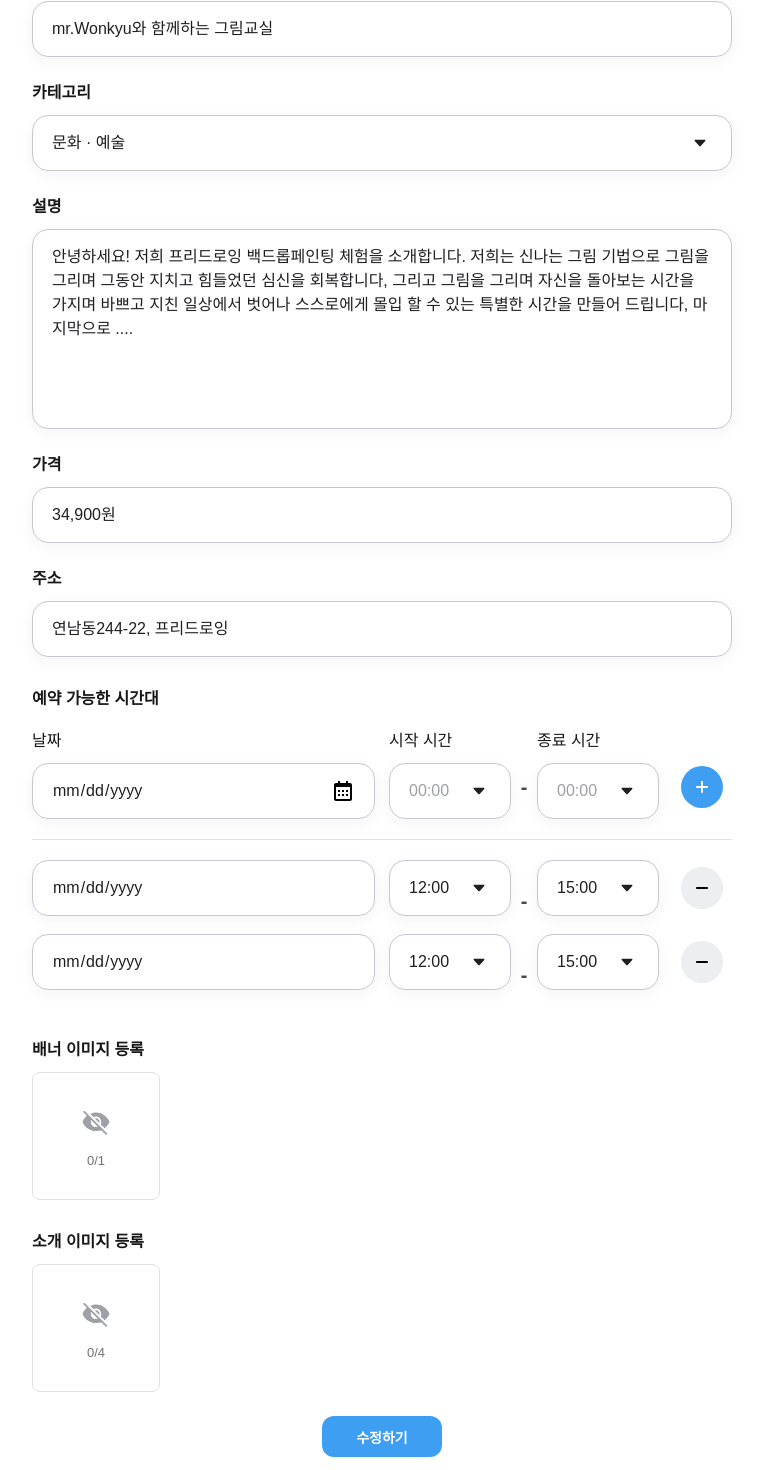
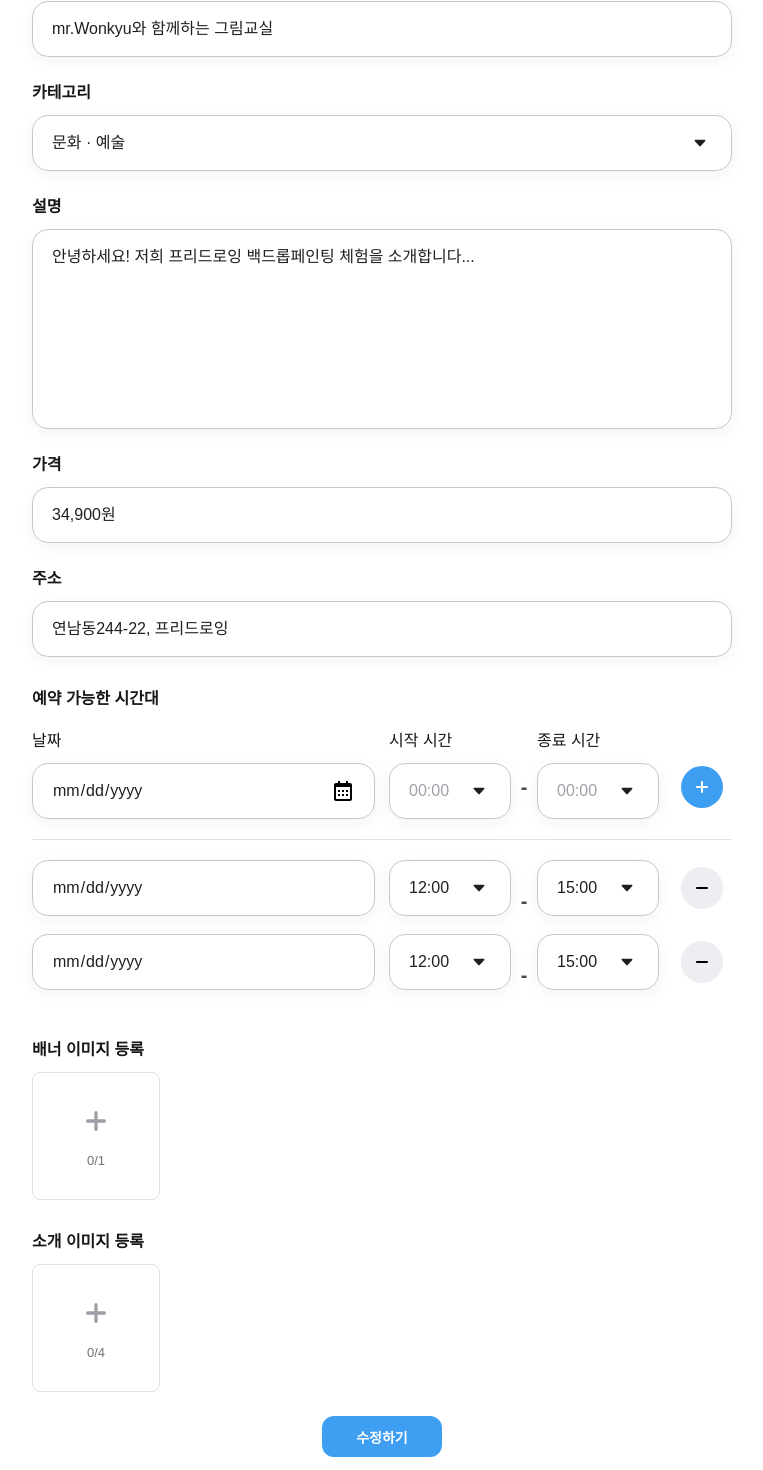
Before and after one commit to yuwonkyu/codenomad, a Next.js app: page /experiences/edit in a window 1280 px wide. Shown: the part 161-1631 px from the top of the page, without its empty margins (258-1021 px from the left). Built offline with nearby package versions, Linux system fonts and the light colour scheme; a web font is replaced by a local one.

Commit message:
♻️ ✨ feat: 아이콘 추가 - 회색 더하기 아이콘 SVG 파일 추가

```diff
--- a/src/app/experiences/edit/page.tsx
+++ b/src/app/experiences/edit/page.tsx
@@ -13,7 +13,6 @@ import ConfirmModal from '@/components/common/ConfirmModal';
 import CommonModal from '@/components/common/CancelModal';
 import { useRouter } from 'next/navigation';
 
-// 카테고리 옵션
 const categoryOptions = [
   { value: '', label: '카테고리를 선택해 주세요' },
   { value: 'culture', label: '문화 · 예술' },
@@ -24,7 +23,6 @@ const categoryOptions = [
   { value: 'wellbeing', label: '웰빙' },
 ];
 
-// 예약 시간대 타입
 interface ReserveTime {
   date: string;
   start: string;
@@ -32,12 +30,10 @@ interface ReserveTime {
 }
 
 const ExperienceEditPage = () => {
-  // 입력값 상태 관리
+  // 입력값 상태
   const [title, setTitle] = useState('mr.Wonkyu와 함께하는 그림교실');
   const [category, setCategory] = useState('culture');
-  const [desc, setDesc] = useState(
-    '안녕하세요! 저희 프리드로잉 백드롭페인팅 체험을 소개합니다. 저희는 신나는 그림 기법으로 그림을 그리며 그동안 지치고 힘들었던 심신을 회복합니다, 그리고 그림을 그리며 자신을 돌아보는 시간을 가지며 바쁘고 지친 일상에서 벗어나 스스로에게 몰입 할 수 있는 특별한 시간을 만들어 드립니다, 마지막으로 ....',
-  );
+  const [desc, setDesc] = useState('안녕하세요! 저희 프리드로잉 백드롭페인팅 체험을 소개합니다...');
   const [price, setPrice] = useState('34,900원');
   const [address, setAddress] = useState('연남동244-22, 프리드로잉');
   const [reserveTimes, setReserveTimes] = useState<ReserveTime[]>([
@@ -46,15 +42,16 @@ const ExperienceEditPage = () => {
     { date: '22/11/14', start: '12:00', end: '15:00' },
   ]);
   const [banner, setBanner] = useState<File | null>(null);
-  const [bannerPreview, setBannerPreview] = useState<string | null>(null); // 초기값 없음
+  const [bannerPreview, setBannerPreview] = useState<string | null>(null);
   const [introImages, setIntroImages] = useState<File[]>([]);
-  const [introPreviews, setIntroPreviews] = useState<string[]>([]); // 초기값 없음
+  const [introPreviews, setIntroPreviews] = useState<string[]>([]);
   const [modalOpen, setModalOpen] = useState(false);
   const [leaveModalOpen, setLeaveModalOpen] = useState(false);
   const [pendingAction, setPendingAction] = useState<(() => void) | null>(null);
+  const [isSubmitting, setIsSubmitting] = useState(false);
   const router = useRouter();
 
-  // 1. 최초 입력값 저장 (useRef로 한 번만 저장)
+  // 최초 입력값 저장
   const initialValues = useRef({
     title,
     category,
@@ -66,8 +63,10 @@ const ExperienceEditPage = () => {
     reserveTimes: JSON.stringify(reserveTimes),
   });
 
-  // 2. 변경사항 비교 함수
-  const hasChanged = () =>
+  // 변경사항 비교
+  const hasChanged = () => {
+    if (isSubmitting) return false;
+    return (
       title !== initialValues.current.title ||
       category !== initialValues.current.category ||
       desc !== initialValues.current.desc ||
@@ -75,9 +74,11 @@ const ExperienceEditPage = () => {
       address !== initialValues.current.address ||
       bannerPreview !== initialValues.current.bannerPreview ||
       JSON.stringify(introPreviews) !== JSON.stringify(initialValues.current.introPreviews) ||
-    JSON.stringify(reserveTimes) !== initialValues.current.reserveTimes;
+      JSON.stringify(reserveTimes) !== initialValues.current.reserveTimes
+    );
+  };
 
-  // 수정하기 버튼 클릭 시
+  // 수정하기
   const handleSubmit = (e: React.FormEvent) => {
     e.preventDefault();
     if (
@@ -93,20 +94,21 @@ const ExperienceEditPage = () => {
       alert('필수 항목을 모두 입력해 주세요.\n(중복된 예약 시간대도 확인)');
       return;
     }
+    setIsSubmitting(true); // 수정 완료 후 경고 비활성화
     setModalOpen(true);
   };
 
-  // 3. 뒤로가기 버튼 클릭 시
+  // 뒤로가기
   const handleBackClick = () => {
     if (hasChanged()) {
       setPendingAction(() => () => router.back());
-      setLeaveModalOpen(true); // 변경사항 있으면 경고 모달
+      setLeaveModalOpen(true);
     } else {
-      router.back(); // 변경사항 없으면 바로 뒤로가기
+      router.back();
     }
   };
 
-  // 브라우저 새로고침/닫기/뒤로가기 방지 (변경사항 있을 때만)
+  // 새로고침/닫기/뒤로가기 경고
   useEffect(() => {
     const handleBeforeUnload = (e: BeforeUnloadEvent) => {
       if (hasChanged()) {
@@ -116,9 +118,19 @@ const ExperienceEditPage = () => {
     };
     window.addEventListener('beforeunload', handleBeforeUnload);
     return () => window.removeEventListener('beforeunload', handleBeforeUnload);
-  }, [title, category, desc, price, address, bannerPreview, introPreviews, reserveTimes]);
+  }, [
+    title,
+    category,
+    desc,
+    price,
+    address,
+    bannerPreview,
+    introPreviews,
+    reserveTimes,
+    isSubmitting,
+  ]);
 
-  // 네비게이션(예: 페이지 이동) 버튼 클릭 시
+  // 페이지 이동
   const handleNavigate = (href: string) => {
     if (hasChanged()) {
       setPendingAction(() => () => router.push(href));
@@ -128,7 +140,7 @@ const ExperienceEditPage = () => {
     }
   };
 
-  // 모달에서 "네" 클릭 시 실제 이동
+  // 모달 "네" 클릭
   const handleLeave = () => {
     if (pendingAction) {
       pendingAction();
@@ -137,46 +149,25 @@ const ExperienceEditPage = () => {
     setLeaveModalOpen(false);
   };
 
-  // 예약 시간대 추가
-  const handleAddReserveTime = () => {
-    setReserveTimes([...reserveTimes, { date: '', start: '', end: '' }]);
-  };
-  // 예약 시간대 삭제
-  const handleRemoveReserveTime = (idx: number) => {
-    setReserveTimes(reserveTimes.filter((_, i) => i !== idx));
-  };
-  // 예약 시간대 변경
-  const handleReserveChange = (idx: number, key: keyof ReserveTime, value: string) => {
-    setReserveTimes(reserveTimes.map((item, i) => (i === idx ? { ...item, [key]: value } : item)));
-  };
-  // 예약 시간대 중복 체크
+  // 예약시간 중복 체크
   const isDuplicateTime = () => {
-    const set = new Set();
-    for (const { date, start, end } of reserveTimes) {
-      if (!date || !start || !end) continue;
-      const key = `${date}_${start}_${end}`;
-      if (set.has(key)) return true;
-      set.add(key);
-    }
-    return false;
+    const times = reserveTimes.map((rt) => `${rt.date}-${rt.start}-${rt.end}`);
+    return new Set(times).size !== times.length;
   };
 
-  // 배너 이미지 업로드
+  // 이미지 핸들러
   const handleBannerChange = (e: React.ChangeEvent<HTMLInputElement>) => {
     const file = e.target.files?.[0];
     if (!file) return;
     setBanner(file);
     setBannerPreview(URL.createObjectURL(file));
   };
-
-  // 소개 이미지 업로드
   const handleIntroChange = (e: React.ChangeEvent<HTMLInputElement>) => {
     const files = Array.from(e.target.files || []);
     if (introImages.length + files.length > 4) return;
     setIntroImages((prev) => [...prev, ...files].slice(0, 4));
     setIntroPreviews((prev) => [...prev, ...files.map((f) => URL.createObjectURL(f))].slice(0, 4));
   };
-  // 소개 이미지 삭제
   const handleRemoveIntro = (idx: number) => {
     setIntroImages(introImages.filter((_, i) => i !== idx));
     setIntroPreviews(introPreviews.filter((_, i) => i !== idx));
@@ -189,7 +180,7 @@ const ExperienceEditPage = () => {
         onSubmit={handleSubmit}
         autoComplete='off'
       >
-        {/* 모바일에서만 뒤로가기 아이콘 */}
+        {/* 뒤로가기 */}
         <div className='flex items-center mb-24'>
           <button
             type='button'
@@ -201,25 +192,22 @@ const ExperienceEditPage = () => {
           </button>
           <h2 className='text-18-b'>내 체험 수정</h2>
         </div>
-        {/* 제목 */}
         <TitleInput value={title} onChange={setTitle} />
-        {/* 카테고리 */}
         <CategoryInput value={category} onChange={setCategory} options={categoryOptions} />
-        {/* 설명 */}
         <DescriptionInput value={desc} onChange={setDesc} />
-        {/* 가격 */}
         <PriceInput value={price} onChange={setPrice} />
-        {/* 주소 */}
         <AddressInput value={address} onChange={setAddress} />
-        {/* 예약 가능한 시간대 */}
         <ReserveTimesInput
           reserveTimes={reserveTimes}
-          onChange={handleReserveChange}
-          onAdd={handleAddReserveTime}
-          onRemove={handleRemoveReserveTime}
+          onChange={(idx, key, value) =>
+            setReserveTimes(
+              reserveTimes.map((item, i) => (i === idx ? { ...item, [key]: value } : item)),
+            )
+          }
+          onAdd={() => setReserveTimes([...reserveTimes, { date: '', start: '', end: '' }])}
+          onRemove={(idx) => setReserveTimes(reserveTimes.filter((_, i) => i !== idx))}
           isDuplicateTime={isDuplicateTime}
         />
-        {/* 배너 이미지 등록 */}
         <BannerImageInput
           bannerPreview={bannerPreview}
           onChange={handleBannerChange}
@@ -229,7 +217,6 @@ const ExperienceEditPage = () => {
           }}
           banner={banner}
         />
-        {/* 소개 이미지 등록 */}
         <IntroImagesInput
           introPreviews={introPreviews}
           onChange={handleIntroChange}
@@ -249,7 +236,10 @@ const ExperienceEditPage = () => {
       <ConfirmModal
         message='수정이 완료되었습니다.'
         isOpen={modalOpen}
-        onClose={() => router.push('/myExperiences')}
+        onClose={() => {
+          setIsSubmitting(true); // 이동 전 경고 비활성화
+          router.push('/profile/myExperiences');
+        }}
       />
       {/* 나가기 확인 모달 */}
       <CommonModal
--- a/src/components/myExperiencesAddEdit/BannerImageInput.tsx
+++ b/src/components/myExperiencesAddEdit/BannerImageInput.tsx
@@ -17,12 +17,7 @@ const BannerImageInput = ({ bannerPreview, onChange, onRemove, banner }: BannerI
         ${bannerPreview ? 'pointer-events-none' : ''}`}
         >
           <div className='absolute inset-0 flex flex-col items-center justify-center gap-2 md:gap-10'>
-            <Image
-              src='/icons/icon_gray_eye_off.svg'
-              alt='배너 이미지 없음'
-              width={40}
-              height={40}
-            />
+            <Image src='/icons/icon_gray_plus.svg' alt='배너 이미지 없음' width={40} height={40} />
             <span className='text-13-m text-gray-600'>{bannerPreview ? '1/1' : '0/1'}</span>
           </div>
           <input
--- a/src/components/myExperiencesAddEdit/IntroImagesInput.tsx
+++ b/src/components/myExperiencesAddEdit/IntroImagesInput.tsx
@@ -17,12 +17,7 @@ const IntroImagesInput = ({ introPreviews, onChange, onRemove }: IntroImagesInpu
         ${introPreviews.length >= 4 ? 'pointer-events-none' : ''}`}
         >
           <div className='absolute inset-0 flex flex-col items-center justify-center gap-2 md:gap-10'>
-            <Image
-              src='/icons/icon_gray_eye_off.svg'
-              alt='소개 이미지 없음'
-              width={40}
-              height={40}
-            />
+            <Image src='/icons/icon_gray_plus.svg' alt='소개 이미지 없음' width={40} height={40} />
             <span className='text-13-m text-gray-600'>{introPreviews.length}/4</span>
           </div>
           <input
```
Also changed, not shown: src/app/experiences/add/page.tsx (+17 -4 lines), public/icons/icon_gray_plus.svg (added). Lines whose indentation alone changed are shown as unchanged.
